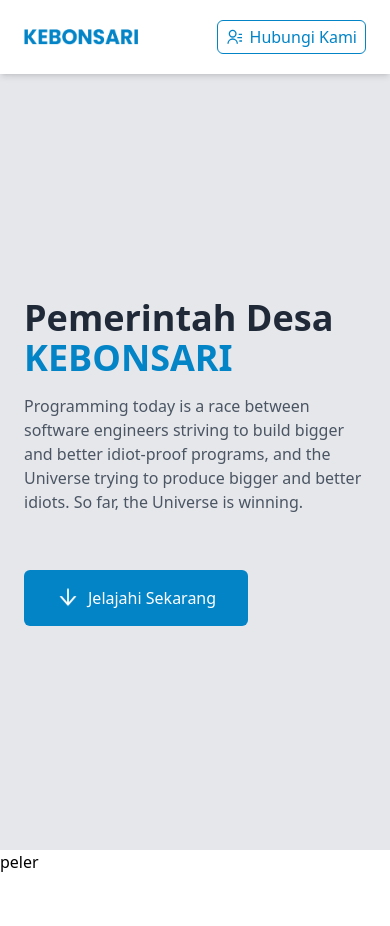
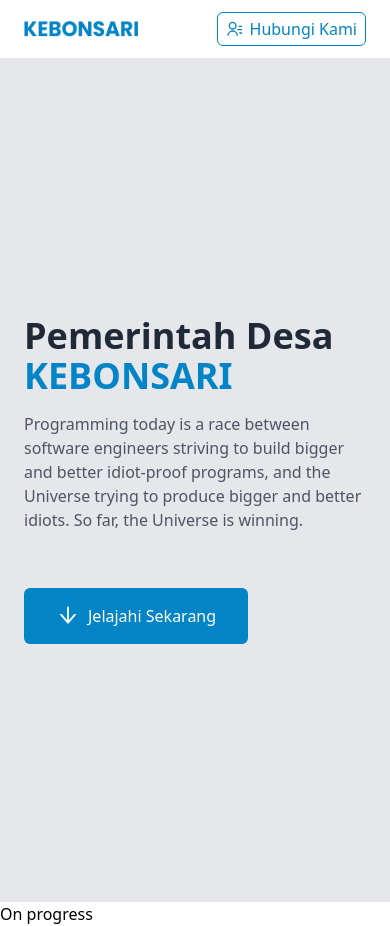
Before and after one commit to jagadyudha/kebonsari.site, a Next.js app: page / in a window 390 px wide. Before the commit the page ends 874 px from the top, so only its background shows below. Built offline with nearby package versions, Linux system fonts and the light colour scheme.

Commit message:
style: responsive on hero section

```diff
--- a/components/Hero.tsx
+++ b/components/Hero.tsx
@@ -4,7 +4,7 @@ import { AiOutlineArrowDown } from "react-icons/ai";
 
 const Hero = () => {
   return (
-    <div className="h-[92vh] bg-gray-200 flex xl:block justify-center">
+    <div className="xl:h-[92vh] h-screen bg-gray-200 flex xl:block justify-center">
       <div className="flex justify-between items-center">
         <div className="mx-auto xl:w-[50vw] w-full xl:px-40 md:px-12 px-6">
           <h1 className="md:text-6xl text-4xl font-bold text-gray-800">
--- a/components/layout/footer.tsx
+++ b/components/layout/footer.tsx
@@ -1,7 +1,7 @@
 import React from "react";
 
 const Footer = () => {
-  return <footer>peler</footer>;
+  return <footer>On progress</footer>;
 };
 
 export default Footer;
--- a/components/layout/navbar.tsx
+++ b/components/layout/navbar.tsx
@@ -3,7 +3,7 @@ import { RiContactsLine } from "react-icons/ri";
 
 const Navbar = () => {
   return (
-    <nav className="shadow-md xl:px-20 px-6 sticky top-0 bg-white z-40 flex justify-between py-5">
+    <nav className="xl:px-20 px-6 sticky top-0 bg-white z-40 flex justify-between py-3 md:py-5">
       <div className="flex items-center w-1/3 xl:w-1/2">
         <img src="/assets/images/logo.png" />
       </div>
```
